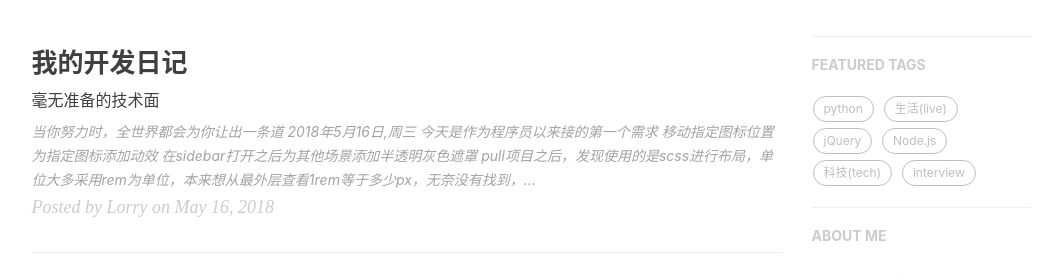
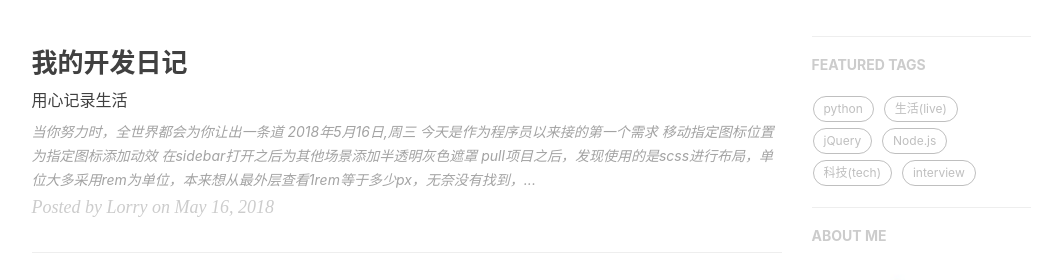
Before and after one commit to JiangLiruii/jiangliruii.github.io, a Jekyll site: the page built from index.html, in a window 1280 px wide and 900 px high, cut to the strip 422-702 px from the top of the window. Shown: the whole strip, without its empty margins (136-1198 px from the left). Built offline with Jekyll 4.4.1, drawn with Linux system fonts in a browser that asks for light colours; the list of posts is cut into pages by our own code; comment, search, counter and statistics services are not loaded.

Commit message:
update subtitle

```diff
--- a/_posts/2018-05-16-my-diary.md
+++ b/_posts/2018-05-16-my-diary.md
@@ -1,7 +1,7 @@
 ---
 layout:       post
 title:        "我的开发日记"
-subtitle:     "毫无准备的技术面"
+subtitle:     "用心记录生活"
 date:         2018-05-16 12:00:00
 author:       "Lorry"
 header-mask:  0.3
```
